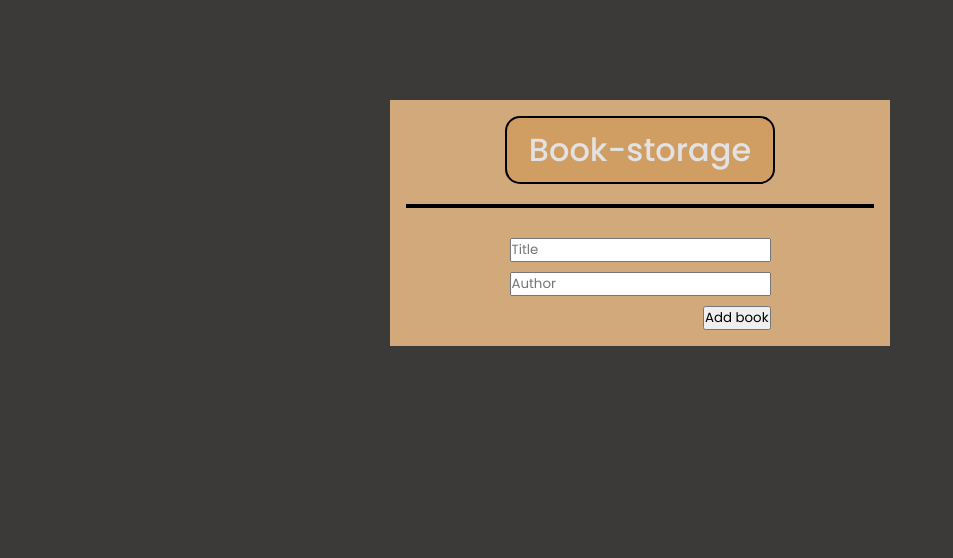
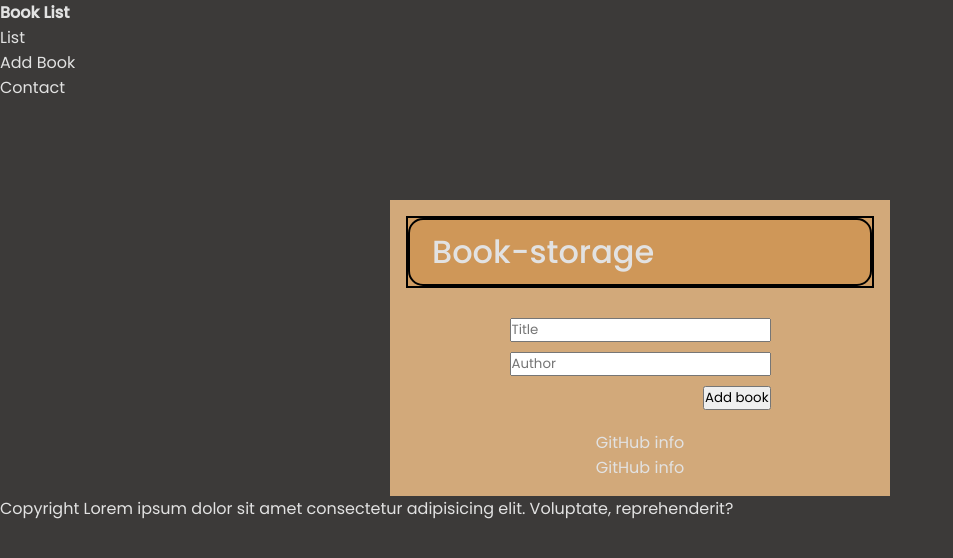
Before and after one commit to tchasinga/Book-library, a plain HTML site: page index.html in a window 1280 px wide. Shown: the whole page, without its empty margins (0-953 px from the left). Drawn offline with Linux system fonts and the light colour scheme.

Commit message:
Add HTML elements

```diff
--- a/index.html
+++ b/index.html
@@ -10,16 +10,30 @@
   </head>
 
   <body>
+
+    <header>
+      <nav>
+        <h4>Book List</h4>
+        <ul>
+          <li><a href="#">List</a></li>
+          <li><a href="#">Add Book</a></li>
+          <li><a href="#">Contact</a></li>
+
+        </ul>
+      </nav>
+    </header>
+
     <main>
 
-      <h1 class="textBook">Book-storage</h1>
 
       <section id="book-container">
+        <h1 class="textBook">Book-storage</h1>
         <div id="book-list">
 
         </div>
       </section>
 
+      <section id="form-section">
         <form id="book-form" method="post">
           <div class="nameInput">
             <input type="text" required maxlength="500" placeholder="Title" id="title">
@@ -31,7 +45,18 @@
 
           <button type="submit" value="add book" class="btn">Add book</button>
         </form>
+      </section>
+
+      <section id="contact-section">
+        <a href="#"><div id="tchisanga">GitHub info</div></a>
+        <a href="#"><div id="alfred">GitHub info</div></a>
+      </section>
+
     </main>
+
+    <footer>
+      <p>Copyright Lorem ipsum dolor sit amet consectetur adipisicing elit. Voluptate, reprehenderit?</p>
+    </footer>
 
     <!--Code script-->
     <script type="module" src="CodeScript/mains.js"></script>
--- a/style.css
+++ b/style.css
@@ -12,10 +12,19 @@ body {
   max-width: 1400px;
   padding: 0;
   background: #3c3a39;
+  color: #e2e2e2;
+}
+
+li{
+  list-style: none;
+}
+
+a{
+  color: inherit;
+  text-decoration: none;
 }
 
 main {
-  color: #e2e2e2;
   background: #d2a97a;
   display: flex;
   flex-direction: column;
```
Lines whose indentation alone changed are shown as unchanged.
